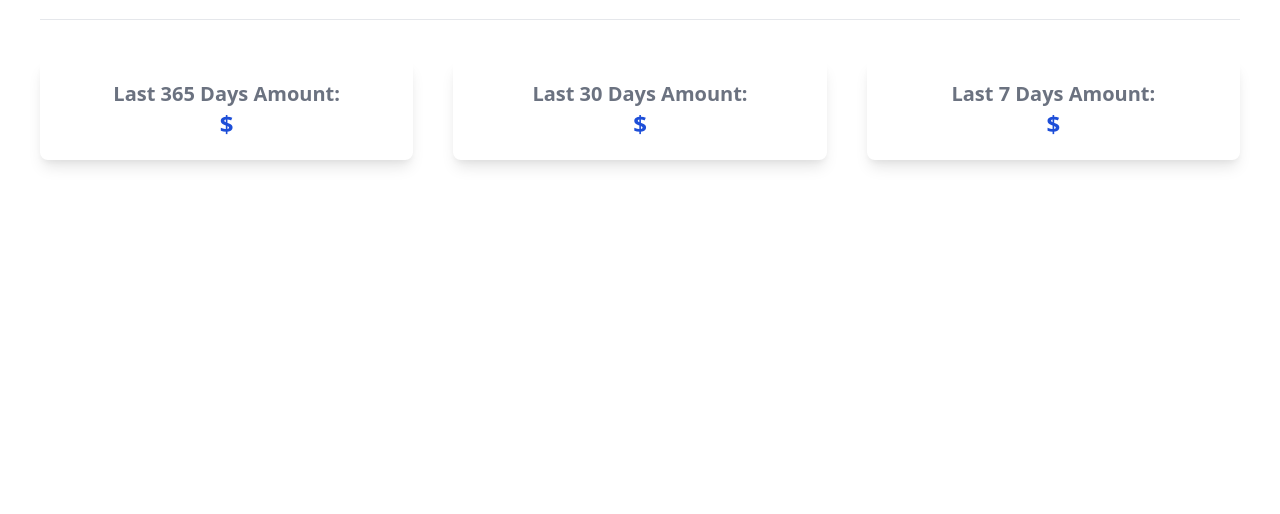
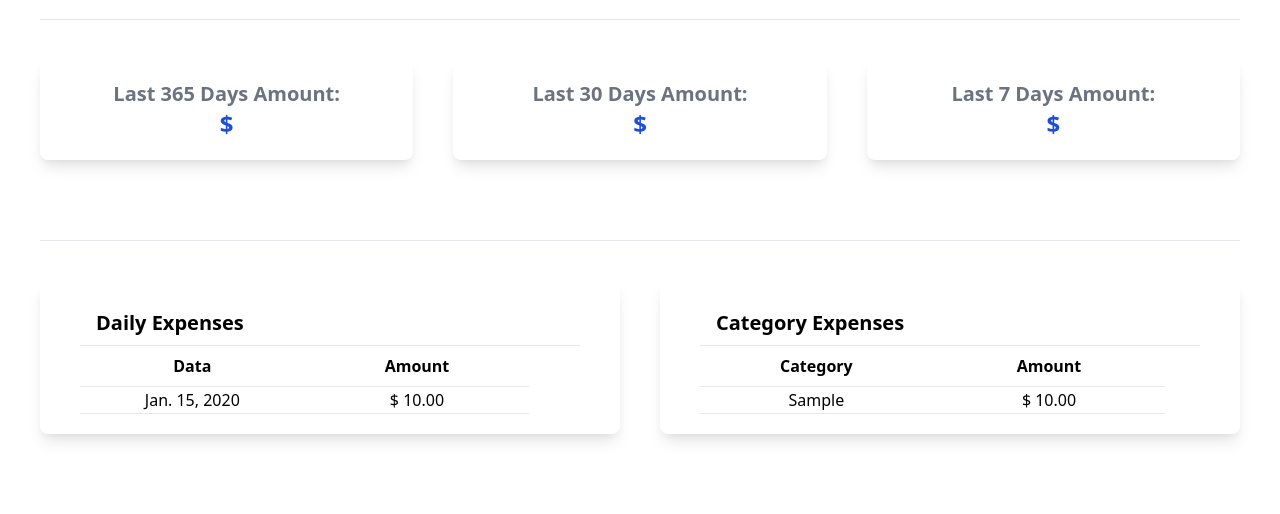
Before and after one commit to stanislavtz/expense-tracker, a Django app: page / in a window 1280 px wide. Shown: the part 773-1287 px from the top of the page. Before the commit the page ends 940 px from the top, so only its background shows below. Run offline with Django 5.2, Linux system fonts and the light colour scheme; tables that the repository leaves empty hold one stand-in row (values such as "Sample post"); style sheets or scripts are compiled from the project's sources.

Commit message:
Add info about expenses grouped by date and category.

```diff
--- /dev/null
+++ b/myapp/templates/myapp/includes/expenses_by_category.html
@@ -0,0 +1,21 @@
+<div class="w-1/2 shadow-lg rounded-lg px-10 py-5">
+    <h1 class="text-xl font-semibold py-2 px-4">Category Expenses</h1>
+    <hr>
+    <table class="table-auto bordered-1">
+        <thead>
+            <tr>
+                <th class="w-1/2 py-2 px-20 border-b">Category</th>
+                <th class="w-1/2 py-2 px-20 border-b">Amount</th>
+            </tr>
+        </thead>
+
+        <tbody>
+            {% for category_expense in category_expenses %}
+                <tr>
+                    <td class="text-center border-b">{{ category_expense.category }}</td>
+                    <td class="text-center border-b">$ {{ category_expense.sum|floatformat:2 }}</td>
+                </tr>
+            {% endfor %}
+        </tbody>
+    </table>
+</div>
--- /dev/null
+++ b/myapp/templates/myapp/includes/expenses_by_date.html
@@ -0,0 +1,21 @@
+<div class="w-1/2 shadow-lg rounded-lg px-10 py-5">
+    <h1 class="text-xl font-semibold py-2 px-4">Daily Expenses</h1>
+    <hr>
+    <table class="table-auto bordered-1">
+        <thead>
+            <tr>
+                <th class="w-1/2 py-2 px-20 border-b">Data</th>
+                <th class="w-1/2 py-2 px-20 border-b">Amount</th>
+            </tr>
+        </thead>
+
+        <tbody>
+            {% for daily_expense in daily_expenses %}
+                <tr>
+                    <td class="text-center border-b">{{ daily_expense.created }}</td>
+                    <td class="text-center border-b">$ {{ daily_expense.sum|floatformat:2 }}</td>
+                </tr>
+            {% endfor %}
+        </tbody>
+    </table>
+</div>
--- a/myapp/templates/myapp/index.html
+++ b/myapp/templates/myapp/index.html
@@ -17,7 +17,7 @@
 
     <hr class="mx-10">
 
-    <div class="my-10 mx-10 px-10 flex justify-end">
+    <div class="m-10 px-10 flex justify-end">
         <h1 class="font-semibold mr-5 text-xl">Total Amount:</h1>
         <span class="self-center text-xl text-blue-700 font-semibold">$ {{ total.amount__sum|floatformat:2 }}</span>
     </div>
@@ -41,4 +41,11 @@
         </div>
     </div>
 
+    <hr class="mx-10">
+
+    <div class="flex m-10 mb-20 justify-between gap-10">
+        {% include "myapp/includes/expenses_by_date.html" %}
+        {% include "myapp/includes/expenses_by_category.html" %}
+    </div>
+
 {% endblock %}
--- a/myapp/views.py
+++ b/myapp/views.py
@@ -38,13 +38,21 @@
     last_week_query = Expense.objects.filter(created__gt=last_week)
     weekly_total = last_week_query.aggregate(Sum("amount"))
 
+    #Calculates total daily expenses
+    daily_expenses = Expense.objects.values("created").order_by("created").annotate(sum=Sum("amount"))
+
+    #Calculates total expenses per category
+    category_expenses = Expense.objects.values("category").order_by("category").annotate(sum=Sum("amount"))
+
     context = {
         "form": form,
         "all_expenses": all_expenses,
         "total": total_expenses,
         "yearly_total": yearly_total,
         "monthly_total": monthly_total,
-        "weekly_total": weekly_total
+        "weekly_total": weekly_total,
+        "daily_expenses": daily_expenses,
+        "category_expenses": category_expenses
     }
 
     return render(request, "myapp/index.html", context)
```
